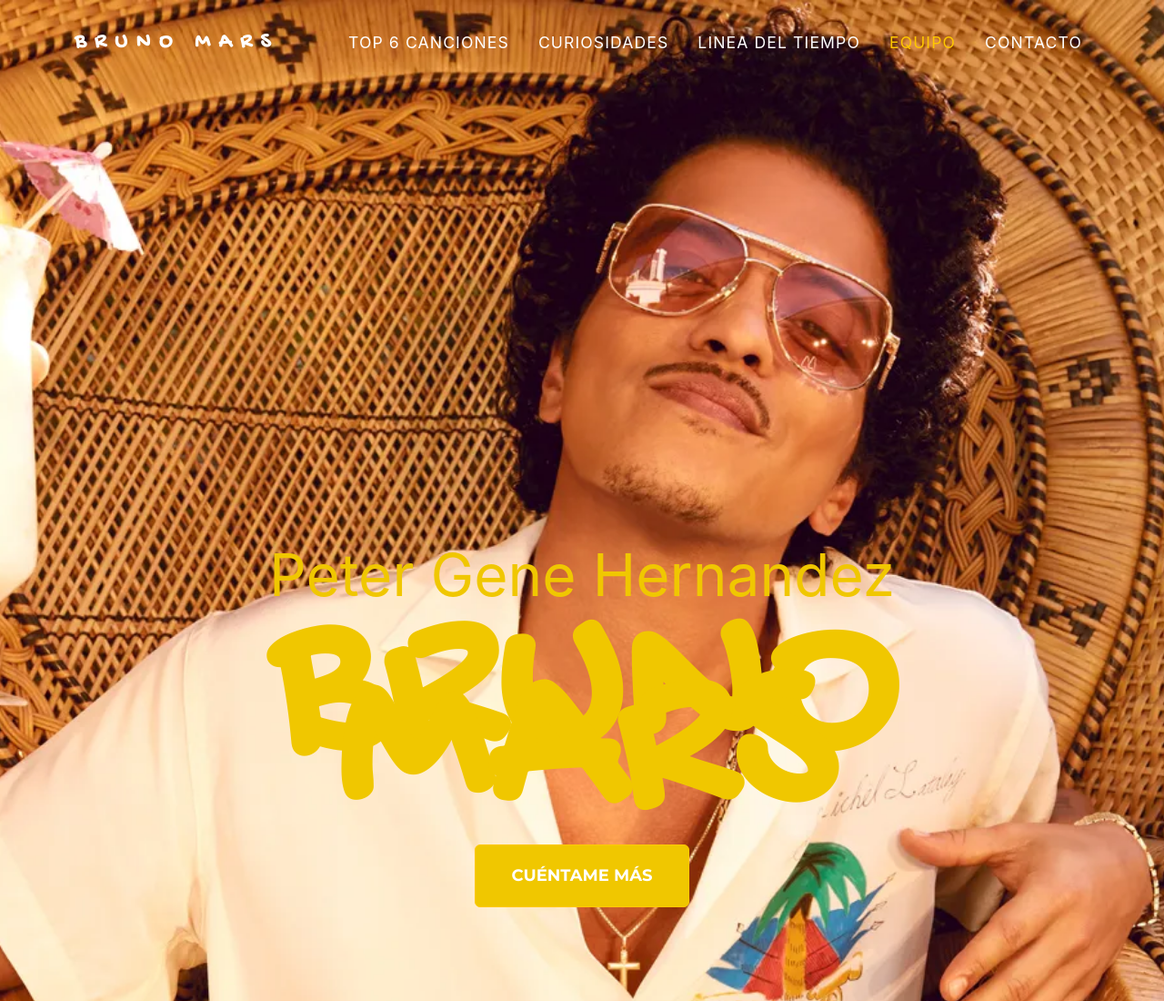
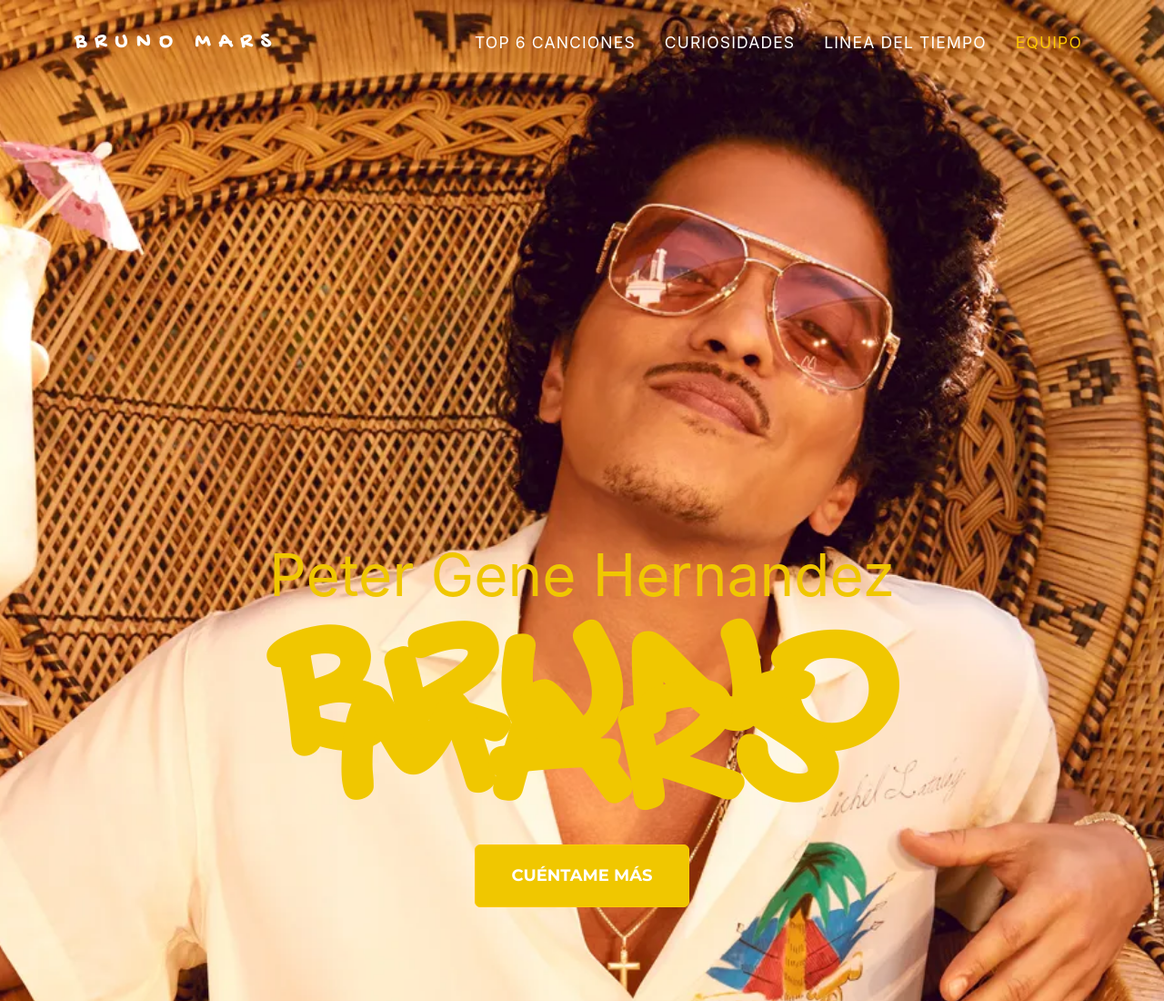
Before and after one commit to NataliaGonzalez19/taller2ntd, a plain HTML site: page index.html in a window 1280 px wide. Shown: the top 1100 px of the page at 91% size. Drawn offline with nearby package versions, Linux system fonts and the light colour scheme; a web font is replaced by a local one.

Commit message:
Barra de navegación
- Se elimino la pestaña de contáctanos

```diff
--- a/index.html
+++ b/index.html
@@ -43,7 +43,6 @@
                         <li class="nav-item"><a class="nav-link" href="#portfolio">Curiosidades</a></li>
                         <li class="nav-item"><a class="nav-link" href="#about">Linea del Tiempo</a></li>
                         <li class="nav-item"><a class="nav-link" href="#team">Equipo</a></li>
-                        <li class="nav-item"><a class="nav-link" href="#contact">Contacto</a></li>
                     </ul>
                 </div>
             </div>
```
